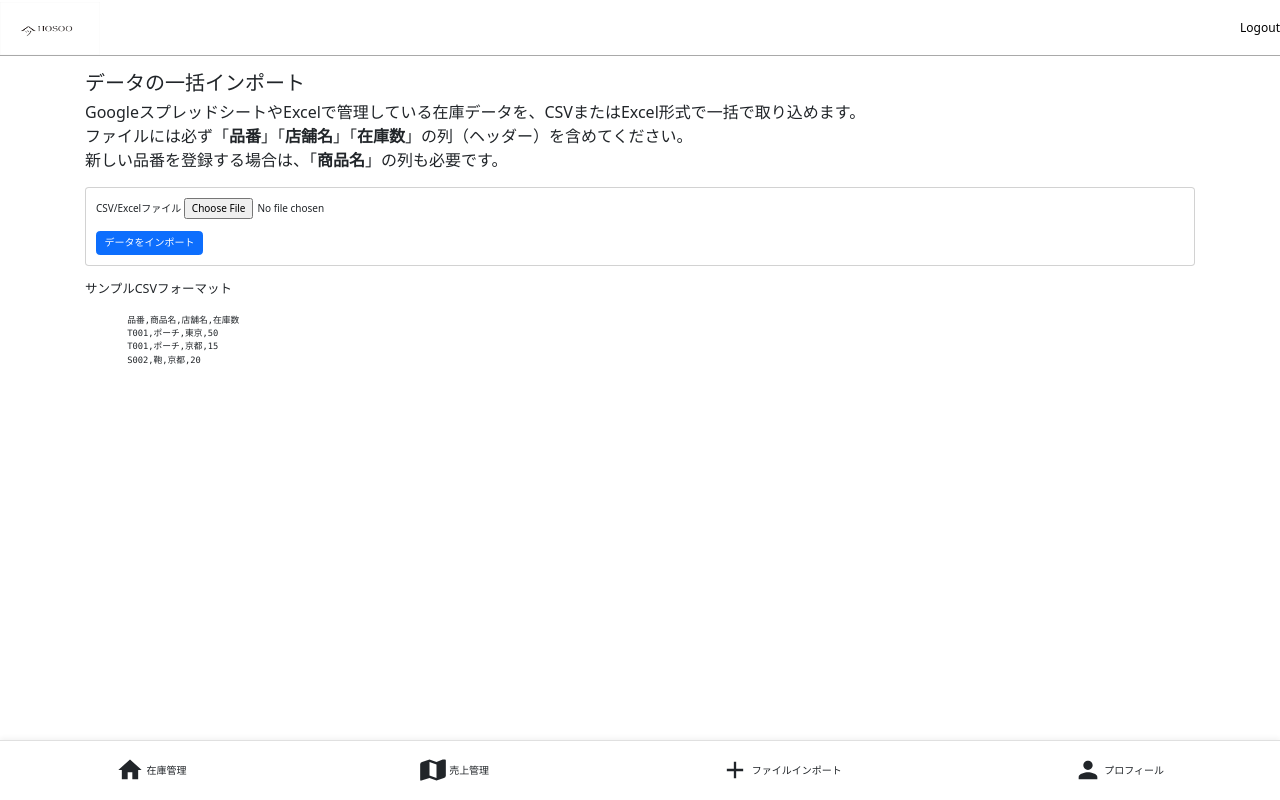
After one commit to HY1109-maker/hosoo, a Flask app: page /import_data in a window 1280 px wide. The commit adds this page. Run offline with Flask 3, Linux system fonts and the light colour scheme; the visitor is signed in with stand-in values (Sample User, id 1); some libraries are stand-ins or nearby versions.

Commit message:
Importing csv/xlsx is available, popup editation is brashuped!

```diff
--- a/app/forms.py
+++ b/app/forms.py
@@ -2,6 +2,7 @@ from flask_wtf import FlaskForm
 from wtforms import StringField, PasswordField, BooleanField, SubmitField, IntegerField, HiddenField, FieldList, FormField
 from wtforms.validators import DataRequired, ValidationError, Email, EqualTo, Optional, NumberRange
 from app.models import User, Product, Store, Inventory # --- Userモデルをインポート ---
+from flask_wtf.file import FileField, FileRequired, FileAllowed
 
 class LoginForm(FlaskForm):
     username = StringField('ユーザー名', validators=[DataRequired()])
@@ -64,3 +65,11 @@ class InventoryEntryForm(FlaskForm):
 class AllocateInventoryForm(FlaskForm):
     inventories = FieldList(FormField(InventoryEntryForm))
     submit = SubmitField('全店舗の在庫を保存')
+
+class CsvUploadForm(FlaskForm):
+    csv_file = FileField('CSV/Excelファイル', validators=[
+        FileRequired(),
+        FileAllowed(['csv', 'xlsx'], 'CSVまたはExcelファイルを選択してください')
+    ])
+
+    submit = SubmitField('データをインポート')
--- a/app/routes.py
+++ b/app/routes.py
@@ -1,8 +1,12 @@
-from flask import Blueprint, render_template, request, redirect, url_for, flash, jsonify
+from flask import Blueprint, render_template, request, redirect, url_for, flash, jsonify, current_app
+from werkzeug.utils import secure_filename
 from flask_login import login_user, logout_user, login_required, current_user
 from .models import User, Product, Store, Inventory, InventoryLog
 from . import db
-from .forms import RegistrationForm, LoginForm, ProductForm, EditInventoryForm, AllocateInventoryForm, InventoryEntryForm
+from .forms import RegistrationForm, LoginForm, ProductForm, EditInventoryForm, AllocateInventoryForm, InventoryEntryForm, CsvUploadForm
+import pandas as pd
+import os
+import chardet
 
 main = Blueprint('main', __name__)
 
@@ -281,44 +285,122 @@ def user_profile():
 def update_inventory():
     data = request.get_json()
     inventory_id = data.get('inventory_id')
-    new_quantity_str = data.get('quantity')
-    new_threshold_str = data.get('threshold')
+    new_quantity = int(data.get('quantity', 0)) # 数値に変換
+    new_threshold = int(data.get('threshold', 10)) # 数値に変換
 
-    # 入力値のバリデーション
-    if inventory_id is None or new_quantity_str is None or new_threshold_str is None:
-        return jsonify({'status': 'error', 'message': '無効なデータです'}), 400
+    # --- ▼▼▼ 新規作成と更新のロジックを分岐 ▼▼▼ ---
 
-    try:
-        # 文字列を数値(integer)に変換する
-        new_quantity = int(new_quantity_str)
-        new_threshold = int(new_threshold_str)
-    except (ValueError, TypeError):
-        # もし数値に変換できない文字（例: "abc"）が送られてきたらエラーを返す
-        return jsonify({'status': 'error', 'message': '数量と閾値は数値で入力してください'}), 400
+    # --- A: 新規作成の場合 ---
+    if inventory_id == 'new':
+        product_id = data.get('product_id')
+        store_id = data.get('store_id')
+        if not all([product_id, store_id]):
+            return jsonify({'status': 'error', 'message': '商品または店舗IDがありません'}), 400
 
+        # 新しい在庫レコードを作成
+        inventory = Inventory(
+            product_id=product_id,
+            store_id=store_id,
+            quantity=new_quantity,
+            threshold=new_threshold
+        )
+        db.session.add(inventory)
+        db.session.commit() # コミットしてinventory.idを確定させる
 
-    inventory = Inventory.query.get(inventory_id)
-    if not inventory:
-        return jsonify({'status': 'error', 'message': '在庫が見つかりません'}), 404
+        # ログは新規作成なので「0から」として記録
+        log_entry = InventoryLog(inventory=inventory, user=current_user, quantity_before=0, quantity_after=new_quantity)
+        db.session.add(log_entry)
 
-    # ログ記録と在庫更新（edit_inventoryからロジックを再利用）
-    quantity_before = inventory.quantity
-    log_entry = InventoryLog(
-        inventory=inventory,
-        user=current_user,
-        quantity_before=quantity_before,
-        quantity_after=new_quantity
-    )
-    db.session.add(log_entry)
+    # --- B: 既存の在庫を更新する場合 ---
+    else:
+        inventory = Inventory.query.get(int(inventory_id))
+        if not inventory:
+            return jsonify({'status': 'error', 'message': '在庫が見つかりません'}), 404
 
-    inventory.quantity = new_quantity
-    inventory.threshold = new_threshold
+        # ログ記録
+        quantity_before = inventory.quantity
+        log_entry = InventoryLog(inventory=inventory, user=current_user, quantity_before=quantity_before, quantity_after=new_quantity)
+        db.session.add(log_entry)
+
+        # 在庫更新
+        inventory.quantity = new_quantity
+        inventory.threshold = new_threshold
 
     db.session.commit()
 
     return jsonify({
         'status': 'success',
         'message': '在庫が更新されました',
-        'new_quantity': new_quantity,
-        'new_threshold': new_threshold
+        'inventory_id': inventory.id, # ★新しいIDを返す
+        'new_quantity': inventory.quantity,
+        'new_threshold': inventory.threshold
     })
+
+@main.route('/import_data', methods=['GET', 'POST'])
+@login_required
+def import_data():
+    form = CsvUploadForm()
+    if form.validate_on_submit():
+        f = form.csv_file.data
+        filename = secure_filename(f.filename)
+        filepath = os.path.join(current_app.instance_path, 'uploads', filename)
+        os.makedirs(os.path.dirname(filepath), exist_ok=True)
+        f.save(filepath)
+
+        try:
+            # --- ▼▼▼ ここからが新しいロジック ▼▼▼ ---
+            if filename.endswith(('.xlsx', '.xlsm')): # .xlsxにも対応
+                df = pd.read_excel(filepath)
+            else:
+                # 2. chardetで文字コードを自動検出
+                with open(filepath, 'rb') as rawdata:
+                    result = chardet.detect(rawdata.read())
+
+                detected_encoding = result['encoding']
+                print(f"Detected encoding: {detected_encoding}") # ターミナルで確認用
+
+                # 3. 検出したエンコーディングでファイルを読み込む
+                df = pd.read_csv(filepath, encoding=detected_encoding, on_bad_lines='warn')
+            # --- ▲▲▲ 新しいロジックここまで ▲▲▲ ---
+
+            # --- ▼▼▼ データベース処理のロジック (変更なし) ▼▼▼ ---
+            updated_count = 0
+            created_count = 0
+
+            for index, row in df.iterrows():
+                if not all(k in row for k in ['品番', '店舗名', '在庫数']):
+                    flash('CSVのヘッダーに「品番」「店舗名」「在庫数」が含まれている必要があります', 'danger')
+                    return redirect(url_for('main.import_data'))
+
+                store = Store.query.filter_by(name=row['店舗名']).first()
+                if not store:
+                    store = Store(name=row['店舗名'])
+                    db.session.add(store)
+
+                product = Product.query.filter_by(item_number=row['品番']).first()
+                if not product:
+                    if '商品名' not in row:
+                        flash(f"新しい品番 {row['品番']}には「商品名」が必要です", 'danger')
+                        continue
+                    product = Product(item_number=row['品番'], name=row['商品名'])
+                    db.session.add(product)
+
+                inventory = Inventory.query.filter_by(product=product, store=store).first()
+                if inventory:
+                    inventory.quantity = int(row['在庫数'])
+                    updated_count += 1
+                else:
+                    inventory = Inventory(product=product, store=store, quantity=int(row['在庫数']))
+                    db.session.add(inventory)
+                    created_count += 1
+
+            db.session.commit()
+            flash(f'インポート完了！ {created_count}件の新規在庫を登録し、{updated_count}件の在庫を更新しました。', 'success')
+
+        except Exception as e:
+            db.session.rollback()
+            flash(f'インポート中にエラーが発生しました : {e}', 'danger')
+
+        return redirect(url_for('main.products'))
+
+    return render_template('import_data.html', title='データインポート', form=form)
--- a/app/templates/base.html
+++ b/app/templates/base.html
@@ -69,11 +69,11 @@
                 </svg>
                 <span>売上管理</span>
             </a>
-            <a href="{{ url_for('main.bill') }}" class="nav-link">
+            <a href="{{ url_for('main.import_data') }}" class="nav-link">
                 <svg xmlns="http://www.w3.org/2000/svg" viewBox="0 0 24 24" fill="currentColor" class="nav-icon">
                   <path d="M19 13h-6v6h-2v-6H5v-2h6V5h2v6h6v2z"/>
                 </svg>
-                <span>請求書作成</span>
+                <span>ファイルインポート</span>
             </a>
             <a href="{{ url_for('main.user_profile', username=current_user.username) }}" class="nav-link">
                 <svg xmlns="http://www.w3.org/2000/svg" viewBox="0 0 24 24" fill="currentColor" class="nav-icon">
--- /dev/null
+++ b/app/templates/import_data.html
@@ -0,0 +1,35 @@
+{% extends "base.html" %}
+
+{% block content %}
+<div class="container">
+    <h2>データの一括インポート</h2>
+    <p>
+        GoogleスプレッドシートやExcelで管理している在庫データを、CSVまたはExcel形式で一括で取り込めます。<br>
+        ファイルには必ず「<strong>品番</strong>」「<strong>店舗名</strong>」「<strong>在庫数</strong>」の列（ヘッダー）を含めてください。<br>
+        新しい品番を登録する場合は、「<strong>商品名</strong>」の列も必要です。
+    </p>
+
+    <div class="card my-4">
+        <div class="card-body">
+            <form method="post" enctype="multipart/form-data">
+                {{ form.hidden_tag() }}
+                <div class="mb-3">
+                    {{ form.csv_file.label(class="form-label")}}
+                    {{ form.csv_file(class="form-container")}}
+                    {% for error in form.csv_file.errors %}
+                        <span class="text-danger">[{{ error }}]</span>
+                    {% endfor %}
+                </div>
+                {{ form.submit(class="btn btn-primary") }}
+            </form>
+        </div>
+    </div>
+    <h5>サンプルCSVフォーマット</h5>
+    <pre><code>
+        品番,商品名,店舗名,在庫数
+        T001,ポーチ,東京,50
+        T001,ポーチ,京都,15
+        S002,鞄,京都,20
+    </code></pre>
+</div>
+{% endblock %}
```
Also changed, not shown: app/templates/products.html (+45 -20 lines), 1 other file.
